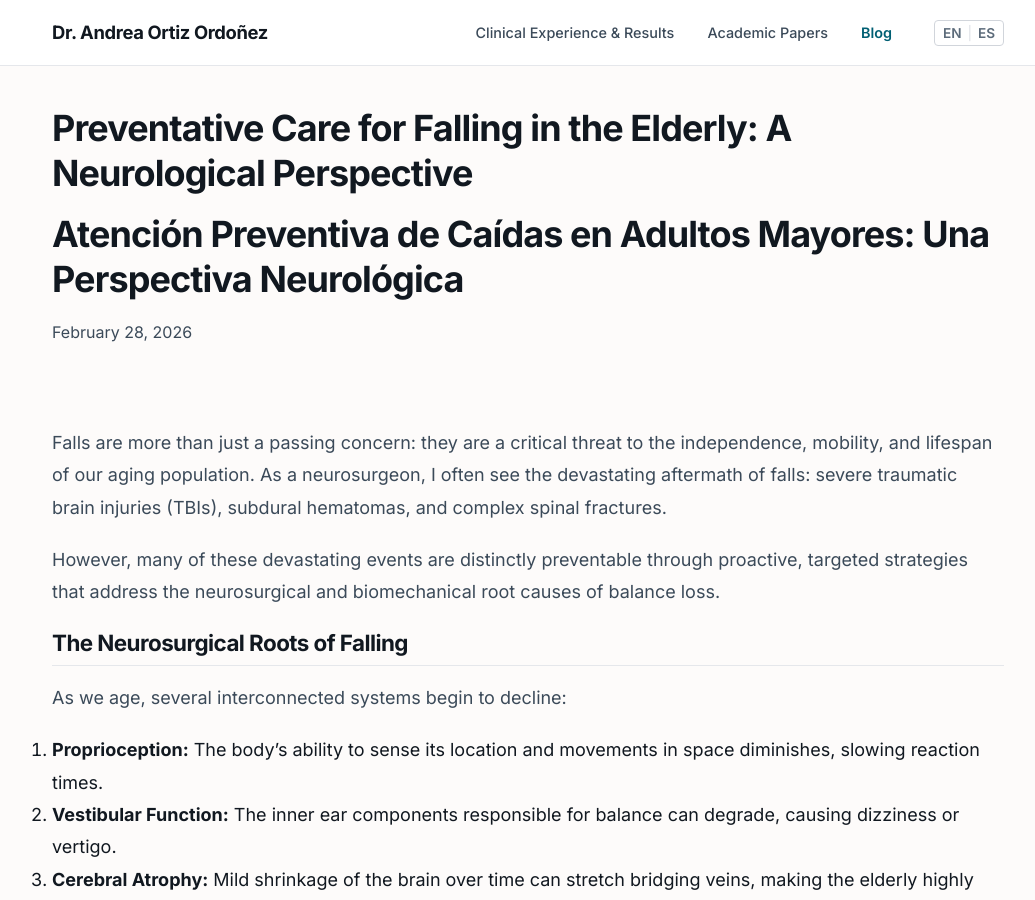
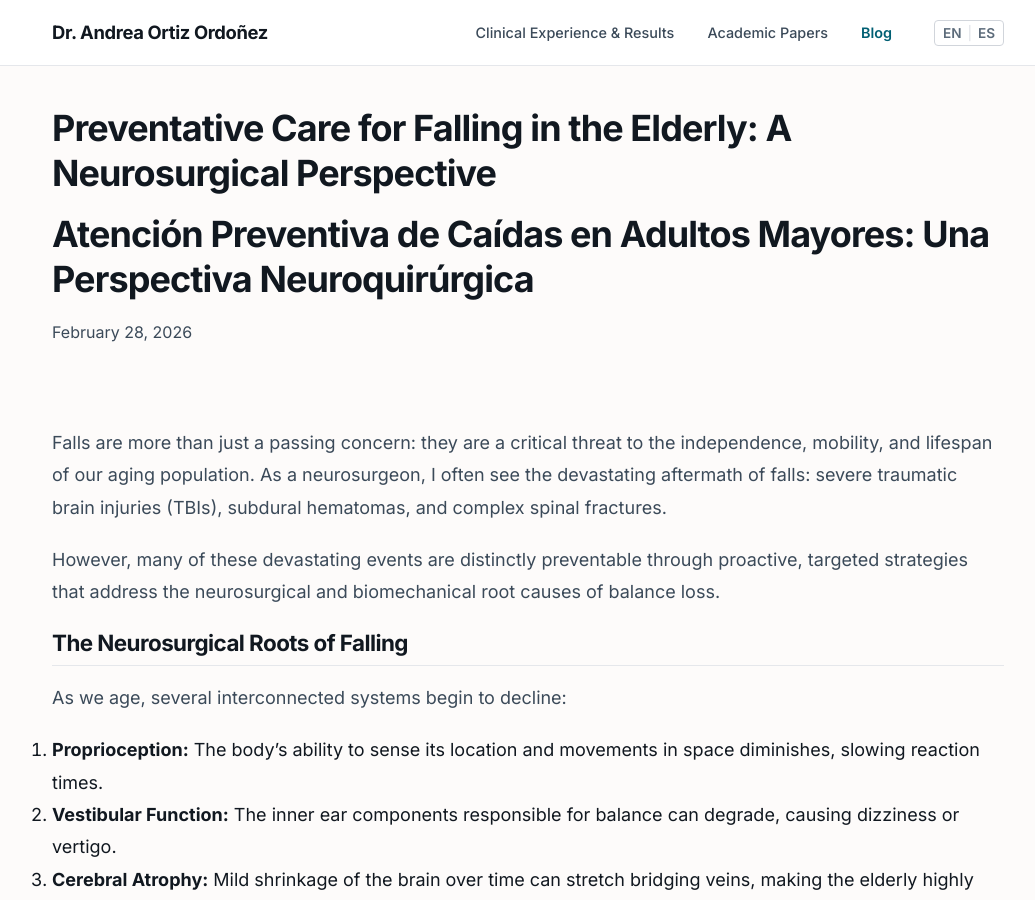
Before and after one commit to himy2u/neuro, a Jekyll site: the page built from _posts/2026-02-28-preventative-care-for-falling-in-elderly.md, in a window 1280 px wide and 900 px high. Shown: the whole window, without its empty margins (112-1147 px from the left). Built offline with Jekyll 4.4.1, drawn with Linux system fonts in a browser that asks for light colours.

Commit message:
Fix: Frontmatter Neurosurgical typo and externalize Neurocysticercosis URL

```diff
--- a/_posts/2026-02-28-preventative-care-for-falling-in-elderly.md
+++ b/_posts/2026-02-28-preventative-care-for-falling-in-elderly.md
@@ -1,10 +1,10 @@
 ---
 layout: post
-title_en: "Preventative Care for Falling in the Elderly: A Neurological Perspective"
-title_es: "Atención Preventiva de Caídas en Adultos Mayores: Una Perspectiva Neurológica"
+title_en: "Preventative Care for Falling in the Elderly: A Neurosurgical Perspective"
+title_es: "Atención Preventiva de Caídas en Adultos Mayores: Una Perspectiva Neuroquirúrgica"
 date: 2026-02-28 09:00:00 -0500
-excerpt_en: "Falls are the leading cause of fatal and non-fatal injuries for older Americans. Discover advanced neurological strategies to prevent falls and preserve mobility."
-excerpt_es: "Las caídas son la principal causa de lesiones fatales y no fatales en los adultos mayores. Descubra estrategias neurológicas avanzadas para prevenir caídas y preservar la movilidad."
+excerpt_en: "Falls are the leading cause of fatal and non-fatal injuries for older Americans. Discover advanced neurosurgical strategies to prevent falls and preserve mobility."
+excerpt_es: "Las caídas son la principal causa de lesiones fatales y no fatales en los adultos mayores. Descubra estrategias neuroquirúrgicas avanzadas para prevenir caídas y preservar la movilidad."
 ---
 
 <div class="lang-en" markdown="1">
```
Also changed, not shown: publications.md (+2 -2 lines).
